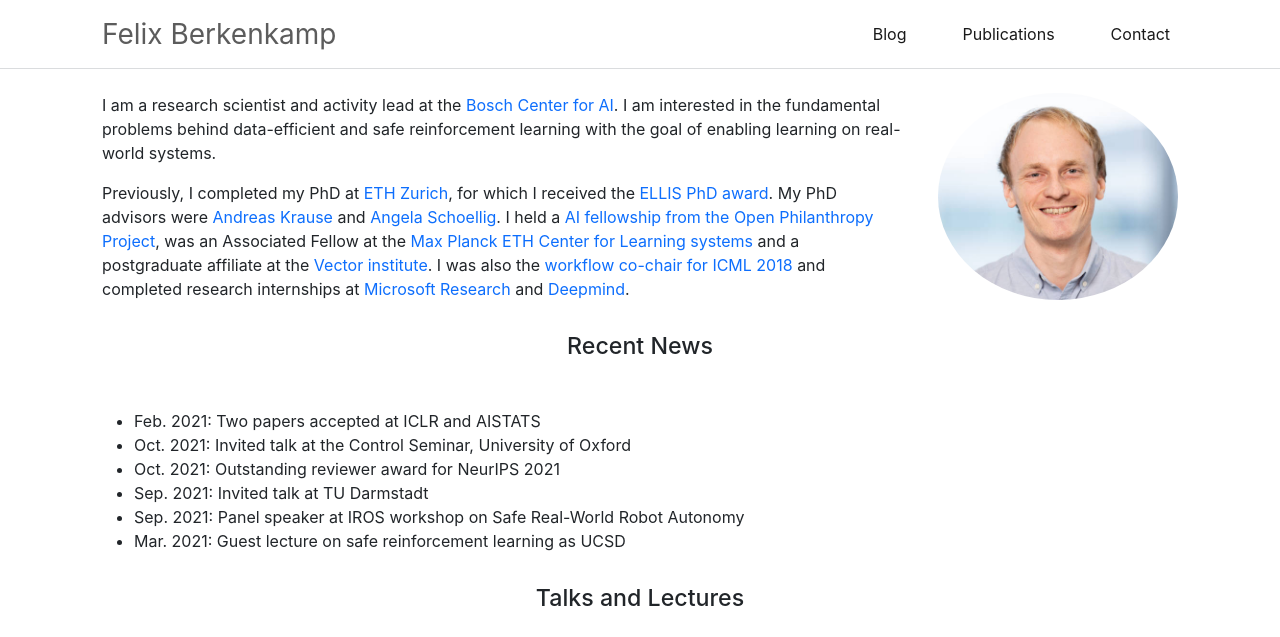
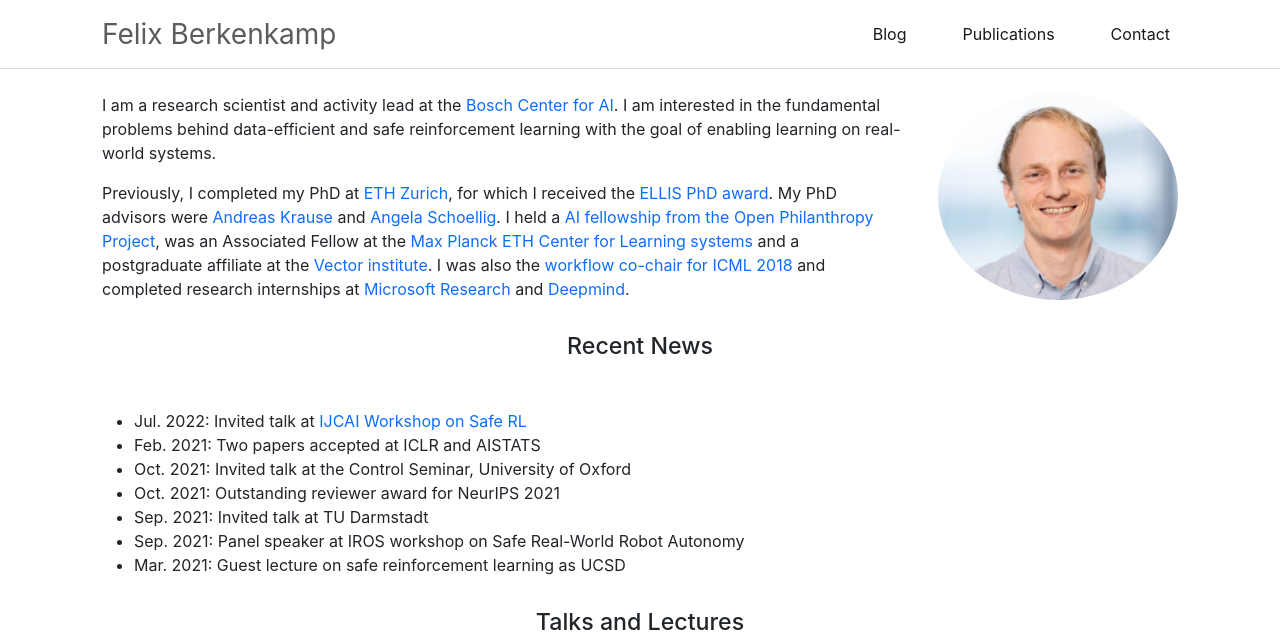
Before and after one commit to befelix/befelix.github.io, a Jekyll site: the page built from _pages/index.html, in a window 1280 px wide and 900 px high, cut to the strip 0-637 px from the top of the window. Built offline with Jekyll 4.4.1, drawn with Linux system fonts in a browser that asks for light colours.

Commit message:
Update news

```diff
--- a/_pages/index.html
+++ b/_pages/index.html
@@ -31,6 +31,7 @@ css:
 <h2 class="mt-3 mb-5 text-center" >Recent News</h2>
 <div class="row"> <div class="col-12">
 <ul>
+  <li>Jul. 2022: Invited talk at <a href="https://sites.google.com/view/safe-rl-2022">IJCAI Workshop on Safe RL</a></li>
   <li>Feb. 2021: Two papers accepted at ICLR and AISTATS</li>
   <li>Oct. 2021: Invited talk at the Control Seminar, University of Oxford</li>
   <li>Oct. 2021: Outstanding reviewer award for NeurIPS 2021</li>
```
